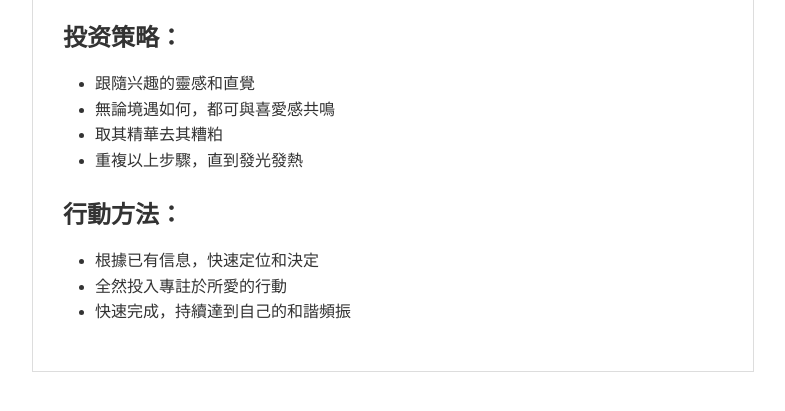
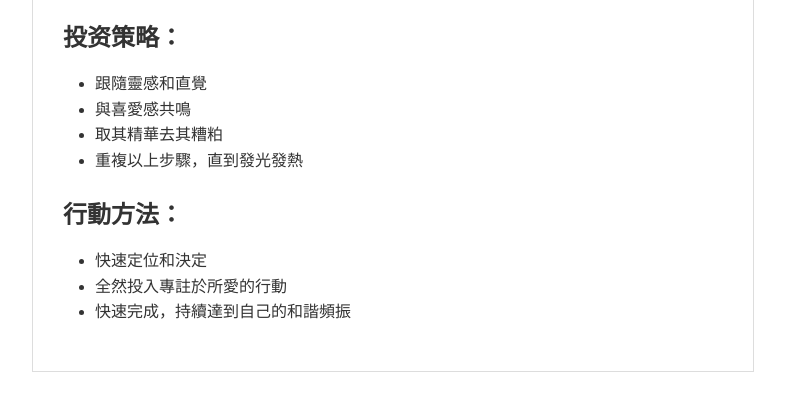
Before and after one commit to newrerio/xingdongpai.com, a plain HTML site: page act-guide.html in a window 1280 px wide. Shown: the part 105-516 px from the top of the page, without its empty margins (247-1032 px from the left). Drawn offline with Linux system fonts and the light colour scheme.

Commit message:
Update act-guide.html

```diff
--- a/act-guide.html
+++ b/act-guide.html
@@ -989,14 +989,14 @@
         <h1 id="_1"><a name="user-content-_1" href="#_1" class="headeranchor-link" aria-hidden="true"><span class="headeranchor"></span></a>行動調教 ACT Guide</h1>
         <h3 id="_2"><a name="user-content-_2" href="#_2" class="headeranchor-link" aria-hidden="true"><span class="headeranchor"></span></a>投资策略：</h3>
         <ul>
-            <li>跟隨兴趣的靈感和直覺</li>
-            <li>無論境遇如何，都可與喜愛感共鳴</li>
+            <li>跟隨靈感和直覺</li>
+            <li>與喜愛感共鳴</li>
             <li>取其精華去其糟粕 </li>
             <li>重複以上步驟，直到發光發熱 </li>
         </ul>
         <h3 id="_3"><a name="user-content-_3" href="#_3" class="headeranchor-link" aria-hidden="true"><span class="headeranchor"></span></a>行動方法：</h3>
          <ul>
-            <li>根據已有信息，快速定位和決定</li>
+            <li>快速定位和決定</li>
             <li>全然投入專註於所愛的行動</li>
             <li>快速完成，持續達到自己的和諧頻振</li>
         </ul>
```
